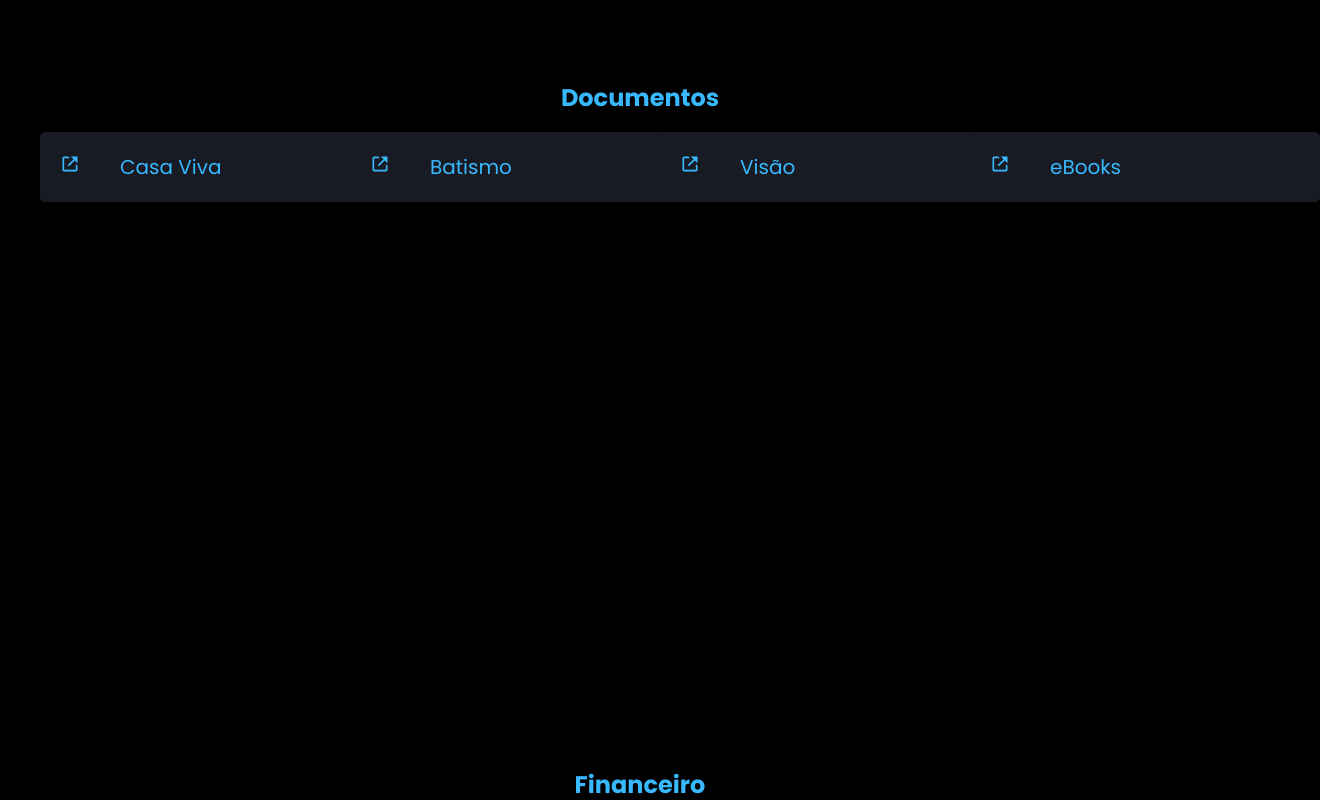
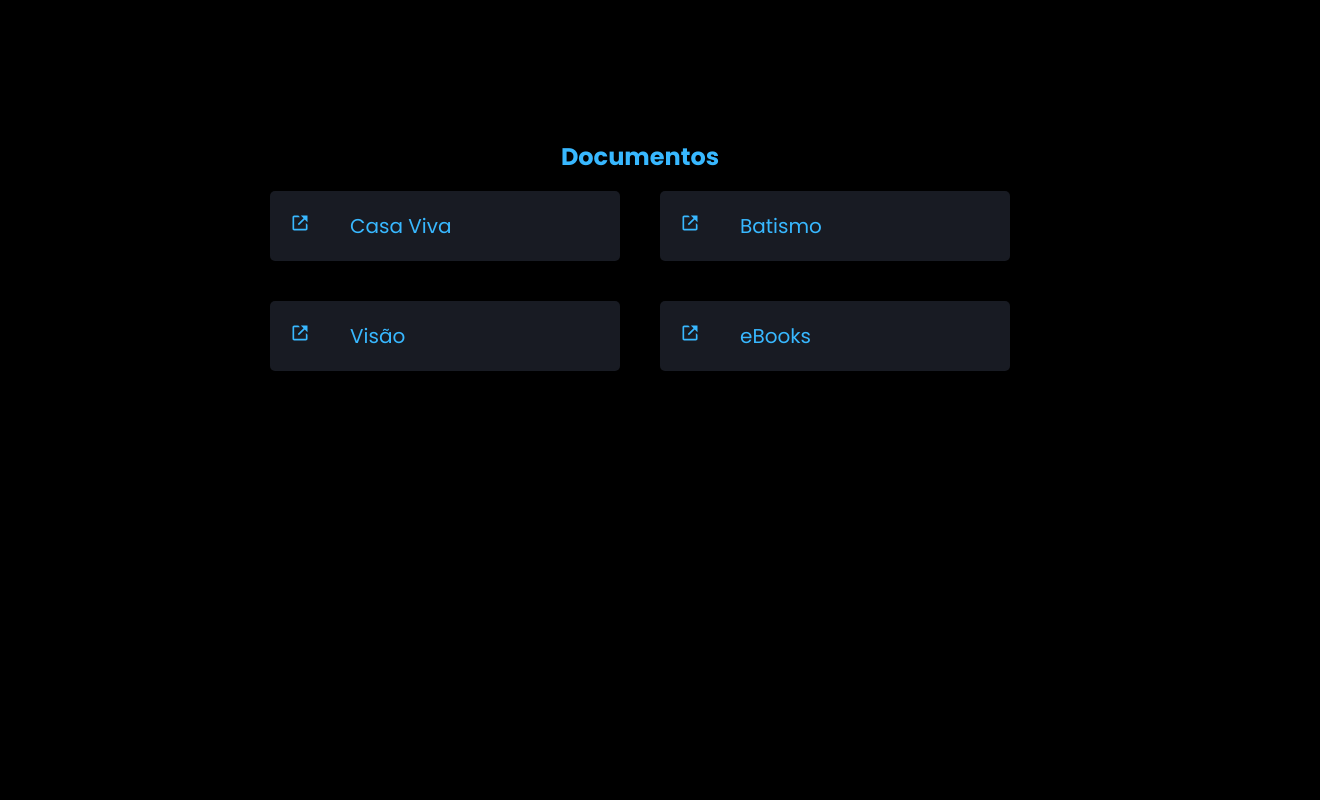
Before and after one commit to lcpsd/one-page-fonte-viva, a Next.js app: page / in a window 1280 px wide. Shown: the part 4040-4840 px from the top of the page, 1320 px wide, since content can reach past the window. Built offline with nearby package versions, Linux system fonts and the light colour scheme; no server answers.

Commit message:
document responsivity fix

```diff
--- a/src/components/InstagramCarousel.tsx
+++ b/src/components/InstagramCarousel.tsx
@@ -1,10 +1,8 @@
-import { Flex, Img, Text } from "@chakra-ui/react";
-import { A11y, Navigation, Pagination, Scrollbar } from "swiper";
-import {Swiper, SwiperSlide} from "swiper/react";
+import { Flex, Img, Text } from "@chakra-ui/react"
+import { A11y, Navigation } from "swiper"
+import {Swiper, SwiperSlide} from "swiper/react"
 import styled from 'styled-components'
-import { stringShortner } from "../utils/stringShortner";
-import axios from "axios";
-import { useEffect } from "react";
+import { stringShortner } from "../utils/stringShortner"
 
 const CustomCarousel = styled(Flex)`
 
@@ -71,7 +69,7 @@ export function InstagramCarousel(){
     ]
 
     return(
-        <Flex w={['100vw']} maxW="1500px" m="0 auto" mb="10px">
+        <Flex w={['100vw']} maxW="1500px" m="0 auto" mb="10px" h="320px">
             <CustomCarousel py="10px" w="100%" h="100%" m="0 auto">
                 <Swiper
                 modules={[Navigation, A11y]}
--- a/src/components/sections/DocumentsSection.tsx
+++ b/src/components/sections/DocumentsSection.tsx
@@ -30,7 +30,7 @@ export function DocumentsSection(){
     return(
         <Section id="documents" h="90vh" w="100%" maxW="1500px" m="0 auto" direction="column" justify="center" align="center" px="40px">
           <Text fontSize="2xl" fontWeight="bold" color="blue.500" textAlign="center" mb="1rem">Documentos</Text>
-          <SimpleGrid columns={{base: 1, lg: 4}} spacing={10}>
+          <SimpleGrid columns={{base: 1, xl: 2, '2xl':4}} spacing={10}>
             {
               documents.map(document => (
                 <DocumentCard data={document} key={document.id}/>
--- a/src/pages/_app.tsx
+++ b/src/pages/_app.tsx
@@ -9,7 +9,7 @@ import { CurrentSection } from "../components/current-section";
 import 'swiper/css'
 import 'swiper/css/pagination'
 import 'swiper/css/navigation'
-import '../styles/fonts.css'
+import '../styles/globals.css'
 
 function MyApp({ Component, pageProps }: AppProps) {
   return(
```
Also changed, not shown: src/styles/globals.css (renamed from src/styles/fonts.css).
